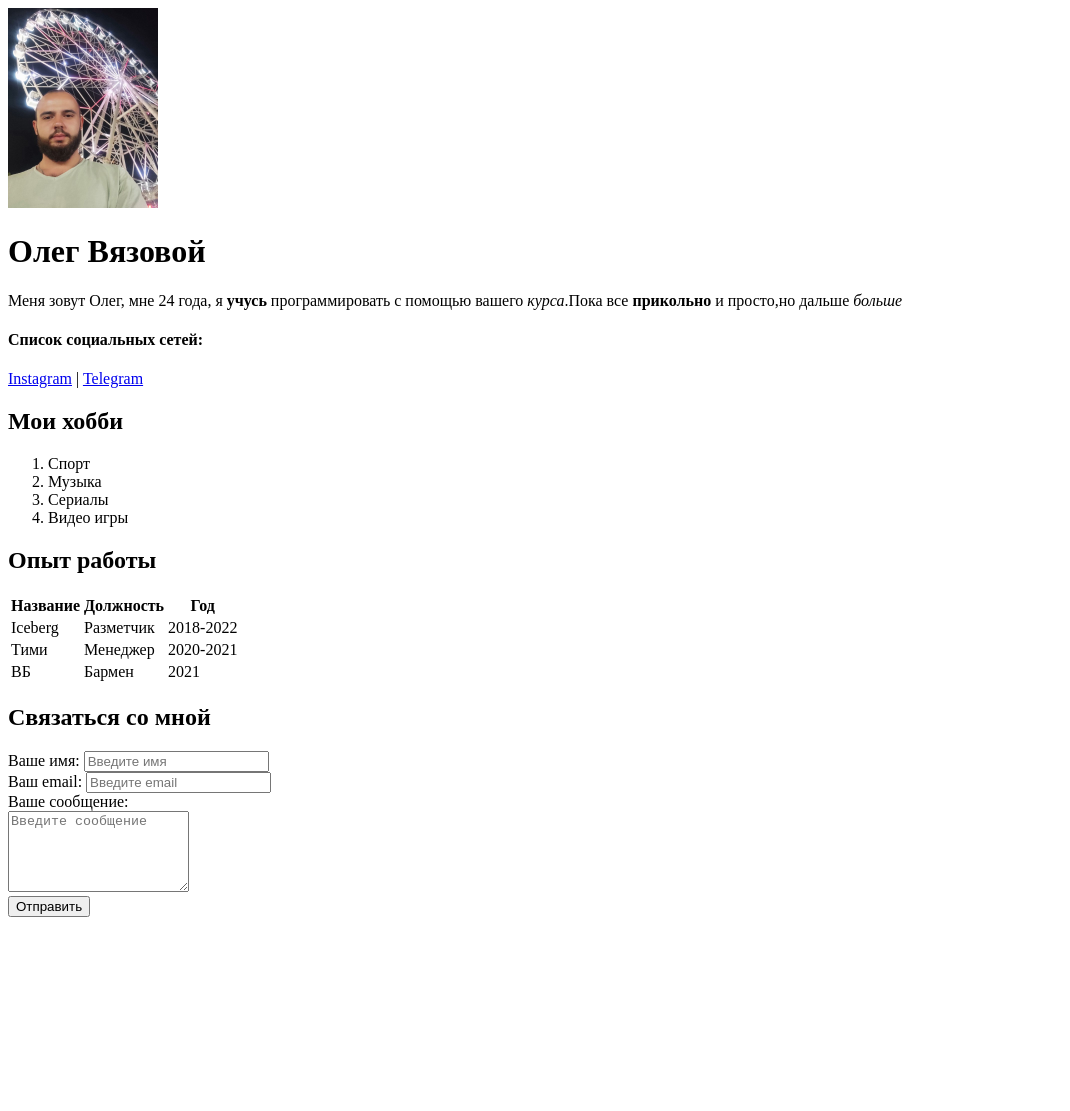
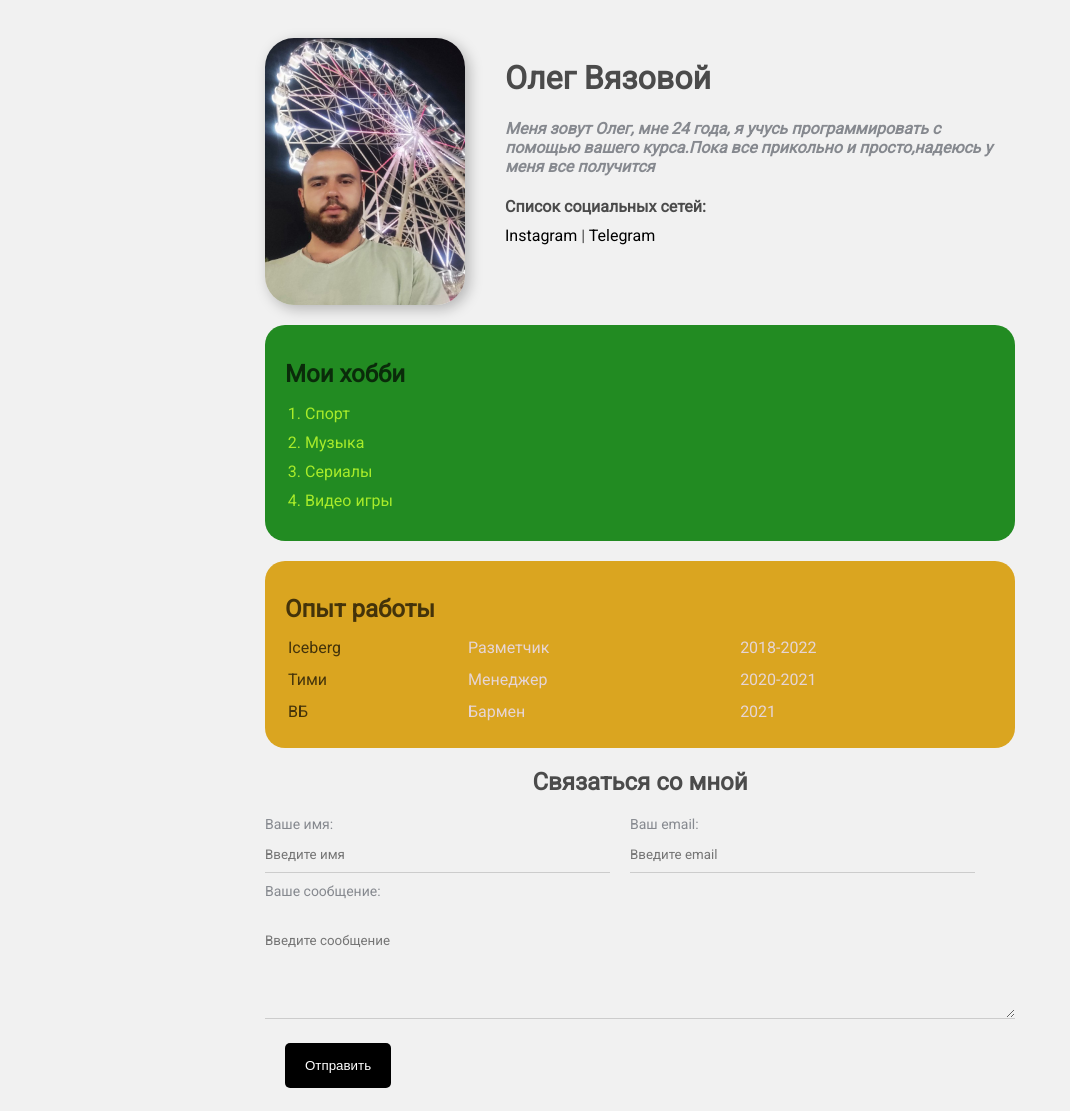
Before and after one commit to Sivyla/resume, a plain HTML site: page index.html in a window 1280 px wide. Shown: the whole page, without its empty margins (0-1070 px from the left). Before the commit the page ends 925 px from the top, so only its background shows below. Drawn offline with Linux system fonts and the light colour scheme.

Commit message:
add styles

```diff
--- a/index.html
+++ b/index.html
@@ -8,32 +8,49 @@
    <meta name="keywords" content="резюме,сайт,первый">
    <title>Oleg site</title>
    <meta name="description" content="Это мой первый сайт портфолио">
+   <link rel="stylesheet" href="style.css">
+   <style>
+
+   </style>
 </head>
 
 <body>
-   <img src="ava.jpg" alt="Олег Вязовой" width="150">
+   <div class="container">
+      <div class="info">
+         <img src="ava.jpg" alt="Олег Вязовой" class="avatar">
+         <div class="info-text">
             <H1>Олег Вязовой</H1>
-   <p>Меня зовут Олег, мне 24 года, я <strong>учусь</strong> программировать с помощью вашего <em>курса</em>.Пока все
-      <strong>прикольно</strong> и просто,но дальше <em>больше</em>
+            <p>Меня зовут Олег, мне 24 года, я <strong>учусь</strong> программировать с помощью вашего
+               <em>курса</em>.Пока
+               все
+               <strong>прикольно</strong> и просто,надеюсь у меня все <em>получится</em>
             </p>
+
             <h4>Список социальных сетей:</h4>
+            <div>
                <a href="https://www.instagram.com/" target="_blank">Instagram</a>
                |
                <a href="https://web.telegram.org/k/#@olviaz" target="_blank">Telegram</a>
+            </div>
+         </div>
+      </div>
+      <div class="card bg-green">
          <h2>Мои хобби</h2>
-   <ol>
+         <ol class="list">
             <li>Спорт</li>
             <li>Музыка</li>
             <li>Сериалы</li>
             <li>Видео игры</li>
          </ol>
+      </div>
+      <div class="card bg-yellow">
          <h2>Опыт работы</h2>
-   <table>
+         <table class="table">
             <thead>
                <tr>
-            <th>Название</th>
-            <th>Должность</th>
-            <th>Год</th>
+                  <!-- <th>Название</th> -->
+                  <!-- <th>Должность</th> -->
+                  <!-- <th>Год</th> -->
                </tr>
             </thead>
             <tbody>
@@ -54,29 +71,31 @@
                </tr>
             </tbody>
          </table>
+      </div>
+
+      <form class="form">
          <h2>Связаться со мной</h2>
-   <form>
-      <div>
+         <div class="form-row">
+            <div class="form-group">
                <label for="name">Ваше имя:</label>
 
                <input type="text" id="name" placeholder="Введите имя">
             </div>
+            <div class="form-group">
                <label for="email">Ваш email:</label>
                <input type="email" id="email" placeholder="Введите email">
-      <div>
+            </div>
+         </div>
+         <div class="form-group">
             <label for="message">Ваше сообщение:</label>
             <br>
             <textarea id="message" cols="20" rows="5" placeholder="Введите сообщение"></textarea>
          </div>
-      <div>
-         <button type="submit">Отправить</button>
+         <div class="form-group">
+            <button type="submit" class="btn">Отправить</button>
          </div>
-
-
-
-
       </form>
-
+   </div>
 </body>
 
 </html>
--- /dev/null
+++ b/style.css
@@ -0,0 +1,131 @@
+@import url('https://fonts.googleapis.com/css2?family=Roboto&display=swap');
+body{
+   font-size: 16px;
+   font-family: 'Roboto';
+   font-weight: normal;
+   background-color: #f1f1f1;
+   color: rgba(0, 0, 0, 0.692);
+}
+.info-text p {
+   font-style: italic;
+   font-weight: 900;
+   color: #86898f;
+   margin: 0;
+
+}
+.info-text h4{
+   margin-bottom: 10px;
+}
+.info-text {
+   margin-left: 40px;
+}
+.card {
+   border-radius: 20px;
+   padding: 15px 20px;
+   margin-bottom: 20px;
+}
+.card h2{
+   margin-bottom: 10px;
+}
+
+
+.info{
+   margin-bottom: 20px;
+   display: flex;
+}
+@media (max-width:480){
+.info{
+display:block;
+text-align: center;
+   }
+}
+
+.bg-green{
+   background-color:forestgreen ;
+}
+.bg-yellow{
+   background-color: goldenrod;
+}
+.container{
+   max-width: 750px;
+   margin: auto;
+   padding-top: 30px;
+}
+.avatar{
+   width: 200px;
+   border-radius: 29px;
+   box-shadow: 4px 4px 14px rgba(0, 0, 0, 0.25);
+}
+.btn{
+   background: #000;
+   padding: 15px 20px;
+   margin:20px;
+   color:#fff;
+   border: none;
+   cursor: pointer;
+   border-radius: 5px;
+}
+ a {
+   color: #000;
+   text-decoration: none;
+
+}
+ a:visited{
+   color:rgb(74, 23, 109)
+}
+ a:hover{
+   color: orange;
+   text-decoration: underline;
+}
+ a:active{
+color:blue;
+}
+.list{
+   padding: 0 20px;
+}
+.list li{
+   color:rgb(167, 235, 42);
+   margin-bottom: 10px;
+}
+.table{
+   width: 100%;
+}
+.table td{
+   padding-bottom:10px;
+}
+.table td:nth-child(2),
+ .table td:nth-child(3){
+   color: #e6d5d5;
+
+}
+.form h2{
+   text-align: center;
+
+}
+.form-row{
+   margin-right: 20px;
+   display: flex;
+}
+.form-row .form-group{
+   /* display: inline-block; */
+   margin-bottom: 10px;
+   margin-right: 20px;
+   width: 50%;
+   /* width:calc(50%-20px); */
+}
+.form-group label{
+   display: block;
+   font-size: 14px;
+   color:#86898f;
+}
+.form-group input,.form-group textarea{
+   width: 100%;
+   box-sizing: border-box;
+   border: none;
+   background: transparent;
+   border-bottom: 1px solid #ccc;
+   color: #000;
+   padding: 15px 0 10px;
+   outline: none;
+   font-family: inherit;
+}
```
Lines whose indentation alone changed are shown as unchanged.
